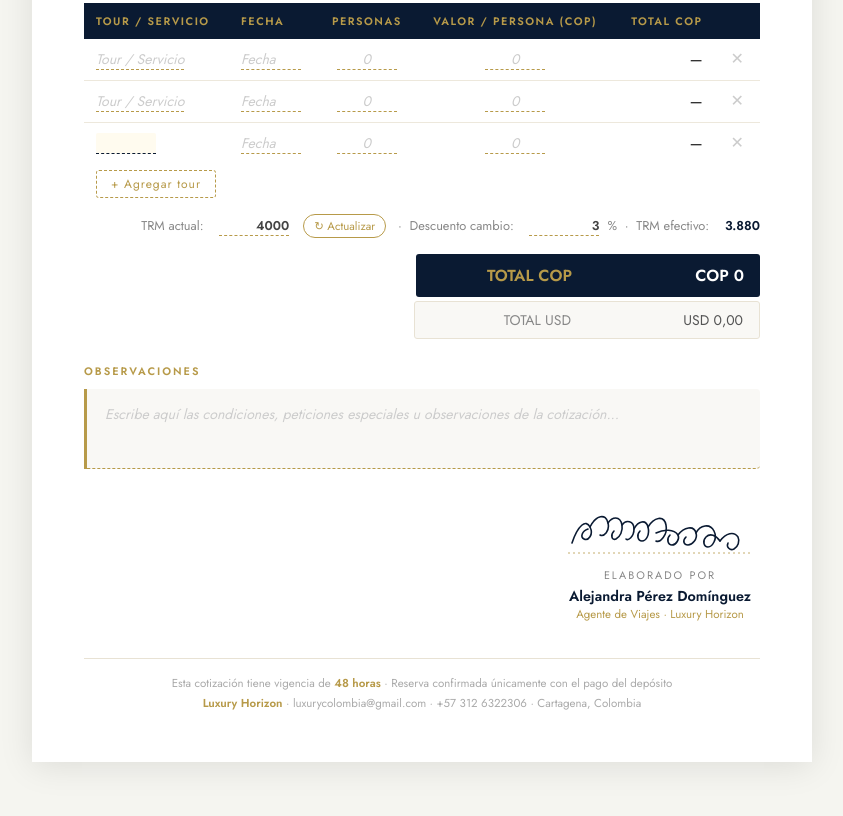
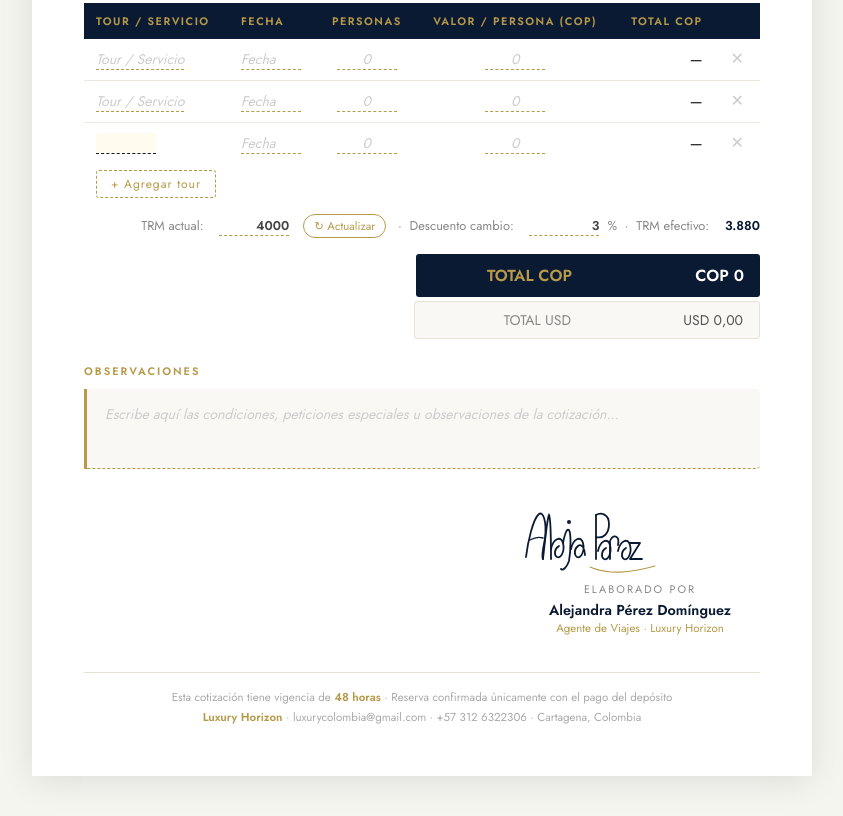
Before and after one commit to inferiore/luxuryhorizon, a plain HTML site: page website/cotizacion.html in a window 1280 px wide. Shown: the part 531-1347 px from the top of the page, without its empty margins (218-1061 px from the left). Drawn offline with nearby package versions, Linux system fonts and the light colour scheme; no server answers.

Commit message:
fix: rediseñar firma cursiva Aleja Perez letra por letra en SVG

```diff
--- a/website/cotizacion.html
+++ b/website/cotizacion.html
@@ -329,20 +329,34 @@
   <!-- Firma -->
   <div style="display:flex;justify-content:flex-end;margin-top:36px;">
     <div style="text-align:center;">
-      <svg width="200" height="56" viewBox="0 0 200 56" fill="none" xmlns="http://www.w3.org/2000/svg" style="display:block;margin:0 auto;">
-        <path d="M12 38 C18 20, 26 14, 30 22 C34 30, 28 36, 24 34 C20 32, 22 26, 28 24" stroke="#0A1A32" stroke-width="1.6" stroke-linecap="round" fill="none"/>
-        <path d="M30 22 C36 10, 46 8, 48 18 C50 26, 44 32, 40 30" stroke="#0A1A32" stroke-width="1.6" stroke-linecap="round" fill="none"/>
-        <path d="M48 18 C52 12, 60 10, 62 20 C63 26, 60 32, 56 34 C52 36, 50 30, 54 26" stroke="#0A1A32" stroke-width="1.6" stroke-linecap="round" fill="none"/>
-        <path d="M62 20 C66 14, 74 16, 74 24 C74 32, 68 36, 66 34" stroke="#0A1A32" stroke-width="1.6" stroke-linecap="round" fill="none"/>
-        <path d="M74 24 C78 16, 86 14, 88 22 C90 30, 86 36, 82 36 C78 36, 76 30, 80 26" stroke="#0A1A32" stroke-width="1.6" stroke-linecap="round" fill="none"/>
-        <path d="M88 22 C94 12, 104 10, 106 20 C108 30, 100 38, 96 36" stroke="#0A1A32" stroke-width="1.6" stroke-linecap="round" fill="none"/>
-        <path d="M96 28 C104 24, 114 24, 118 30 C120 34, 116 40, 112 40 C108 40, 106 34, 110 30" stroke="#0A1A32" stroke-width="1.6" stroke-linecap="round" fill="none"/>
-        <path d="M118 30 C124 22, 134 20, 136 28 C138 34, 132 40, 128 40 C124 40, 122 36, 126 32" stroke="#0A1A32" stroke-width="1.6" stroke-linecap="round" fill="none"/>
-        <path d="M136 28 C140 20, 150 18, 154 26 C158 34, 152 42, 148 42 C144 42, 142 36, 146 32 C150 28, 156 30, 160 36" stroke="#0A1A32" stroke-width="1.6" stroke-linecap="round" fill="none"/>
-        <path d="M160 36 C166 28, 174 26, 178 32 C180 36, 178 42, 174 44 C170 46, 166 42, 168 38" stroke="#0A1A32" stroke-width="1.6" stroke-linecap="round" fill="none"/>
-        <path d="M8 48 L192 48" stroke="#B79A49" stroke-width="0.8" stroke-dasharray="2,3"/>
+      <svg width="240" height="72" viewBox="0 0 240 72" fill="none" xmlns="http://www.w3.org/2000/svg" style="display:block;margin:0 auto;">
+        <!-- A cursiva: trazo ascendente + cuerpo + travesaño -->
+        <path d="M6,52 C8,36 13,14 19,9 C23,6 27,16 25,34 C23,44 21,52 23,54" stroke="#0A1A32" stroke-width="1.8" stroke-linecap="round" fill="none"/>
+        <path d="M10,35 Q17,31 23,33" stroke="#0A1A32" stroke-width="1.4" stroke-linecap="round" fill="none"/>
+        <!-- l: trazo alto conectado -->
+        <path d="M23,54 C25,36 27,14 29,10 C31,14 31,36 31,54" stroke="#0A1A32" stroke-width="1.8" stroke-linecap="round" fill="none"/>
+        <!-- e: óvalo pequeño -->
+        <path d="M31,44 C33,34 41,30 43,38 C45,46 41,54 37,52 C34,50 34,44 39,41" stroke="#0A1A32" stroke-width="1.8" stroke-linecap="round" fill="none"/>
+        <!-- j: trazo alto con gancho descendente + punto -->
+        <path d="M43,38 C45,28 47,23 49,25 C51,28 51,44 49,56 C47,62 43,66 41,64" stroke="#0A1A32" stroke-width="1.8" stroke-linecap="round" fill="none"/>
+        <circle cx="49" cy="17" r="2" fill="#0A1A32"/>
+        <!-- a: lazo con salida -->
+        <path d="M51,44 C53,34 61,30 63,38 C65,46 61,54 57,52 C54,50 54,44 58,41 C62,38 65,44 65,50" stroke="#0A1A32" stroke-width="1.8" stroke-linecap="round" fill="none"/>
+        <!-- espacio — P cursiva: trazo vertical + lazo superior -->
+        <path d="M76,54 L76,10" stroke="#0A1A32" stroke-width="1.8" stroke-linecap="round" fill="none"/>
+        <path d="M76,10 C81,7 89,9 89,19 C89,29 83,34 76,32" stroke="#0A1A32" stroke-width="1.8" stroke-linecap="round" fill="none"/>
+        <!-- e: óvalo -->
+        <path d="M78,46 C80,36 88,32 90,40 C92,48 88,56 84,54 C81,52 81,46 86,43" stroke="#0A1A32" stroke-width="1.8" stroke-linecap="round" fill="none"/>
+        <!-- r: hombro corto -->
+        <path d="M90,54 L90,36 C93,29 100,30 98,40" stroke="#0A1A32" stroke-width="1.8" stroke-linecap="round" fill="none"/>
+        <!-- e: óvalo -->
+        <path d="M98,46 C100,36 108,32 110,40 C112,48 108,56 104,54 C101,52 101,46 106,43" stroke="#0A1A32" stroke-width="1.8" stroke-linecap="round" fill="none"/>
+        <!-- z: tres trazos -->
+        <path d="M110,38 L120,38 L110,54 L122,54" stroke="#0A1A32" stroke-width="1.8" stroke-linecap="round" stroke-linejoin="round" fill="none"/>
+        <!-- Rúbrica dorada -->
+        <path d="M70,62 C90,70 110,68 135,61" stroke="#B79A49" stroke-width="1.2" stroke-linecap="round" fill="none"/>
       </svg>
-      <div style="font-size:.68rem;letter-spacing:2px;color:#888;margin-top:6px;">ELABORADO POR</div>
+      <div style="font-size:.68rem;letter-spacing:2px;color:#888;margin-top:4px;">ELABORADO POR</div>
       <div style="font-weight:600;color:#0A1A32;font-size:.9rem;margin-top:3px;">Alejandra Pérez Domínguez</div>
       <div style="font-size:.72rem;color:#B79A49;">Agente de Viajes · Luxury Horizon</div>
     </div>
```
Also changed, not shown: website/recibo-pago.html (+15 -11 lines).
